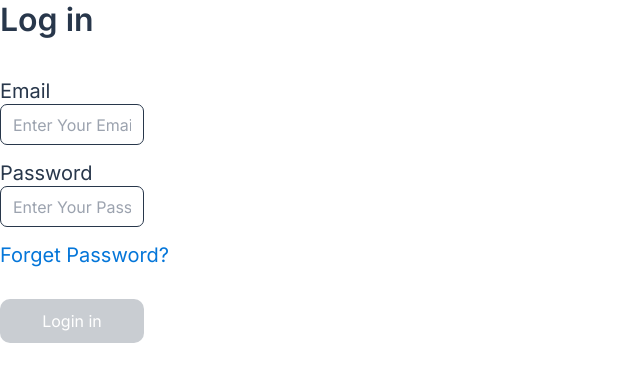
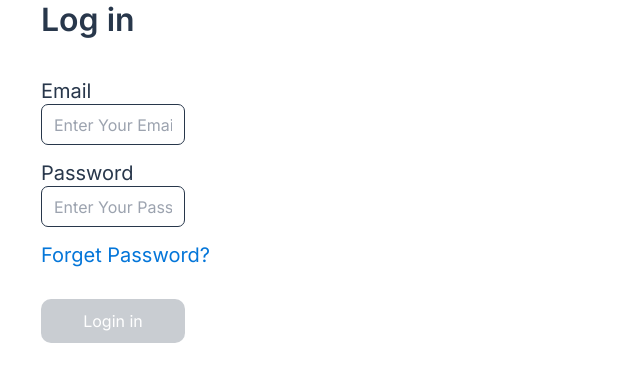
Before and after one commit to Maxwell011/moni-finance, a Next.js app: page /login in a window 1280 px wide. Shown: the top 382 px of the page, without its empty margins (0-640 px from the left). Built offline with nearby package versions, Linux system fonts and the light colour scheme.

Commit message:
Update login page layout

```diff
--- a/src/app/login/page.tsx
+++ b/src/app/login/page.tsx
@@ -1,7 +1,7 @@
 const Login = () => {
   return (
     <>
-      <div className=''>
+      <div className='mx-[41px] my-0'>
         <h2 className='text-[#28374B] text-[32px] not-italic font-semibold leading-[normal] mb-10'>
           Log in
         </h2>
```
